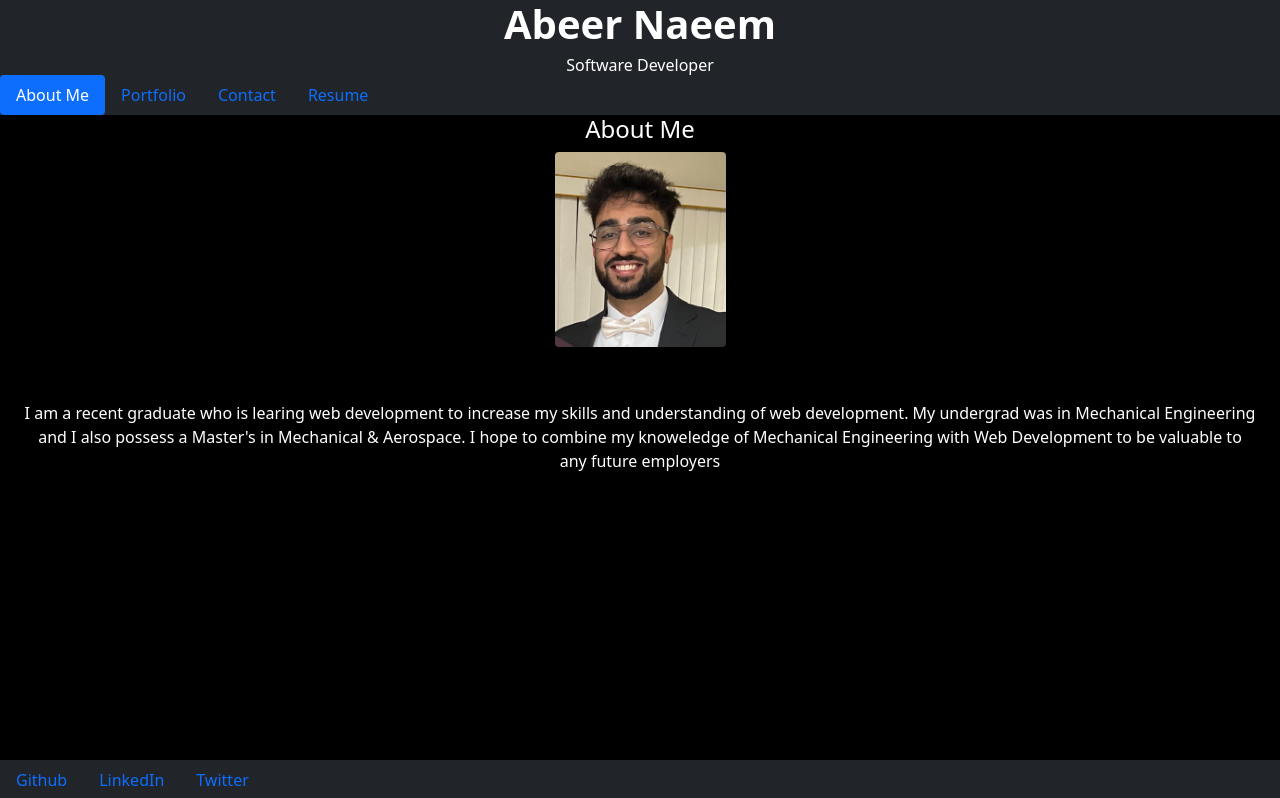
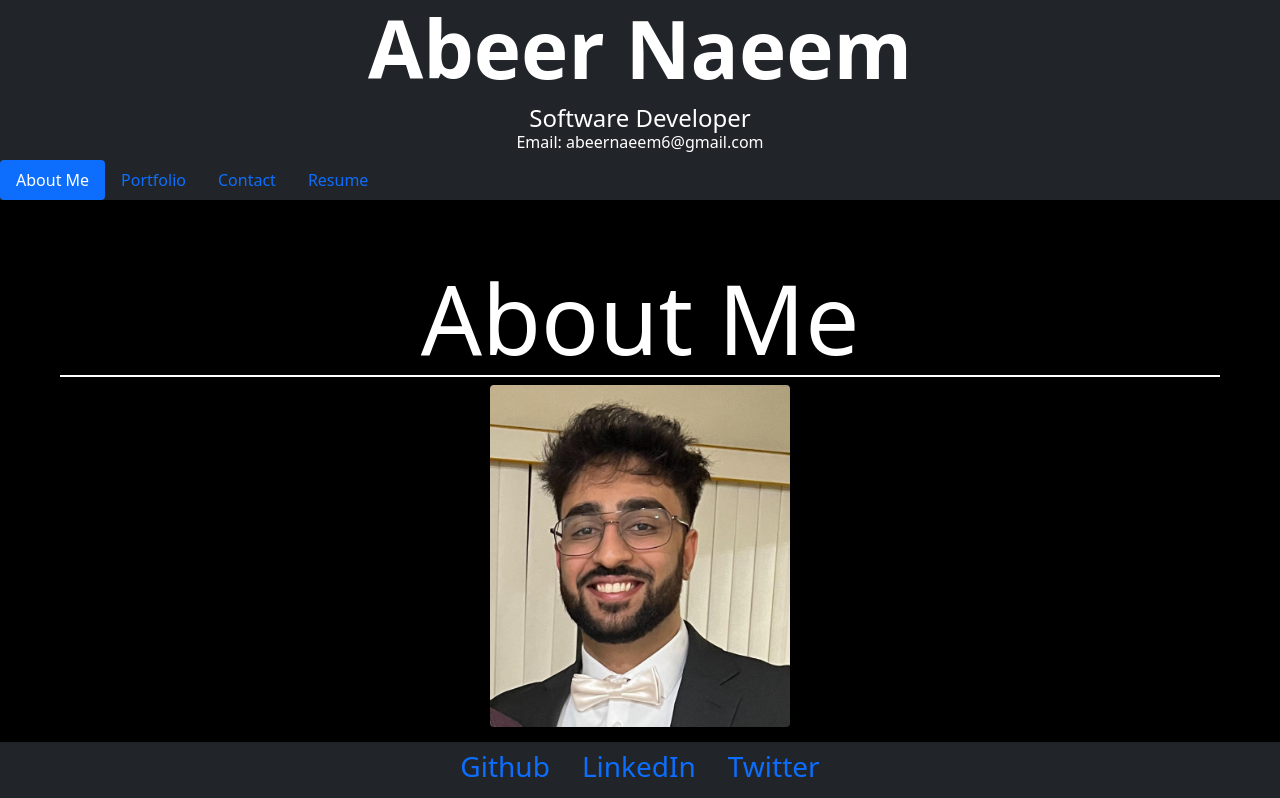
Before and after one commit to anaeem23/portfolio, a React (Create React App) app: page / in a window 1280 px wide. Shown: the top 798 px of the page. Built offline with nearby package versions, Linux system fonts and the light colour scheme.

Commit message:
Finishing touches to CSS

```diff
--- a/src/App.css
+++ b/src/App.css
@@ -9,5 +9,67 @@
 
 .Body {
   background-color: black;
+  margin: 60px;
+
 
 }
+
+.aboutMe {
+  font-size: 2rem;
+}
+
+.Name {
+  font-size: 5rem;
+}
+
+.title {
+  font-size: 4rem;
+}
+
+.titlePlus {
+  font-size: 6rem;
+  border-bottom: solid 2px white;
+}
+
+.footer {
+  position: fixed;
+  bottom: 0;
+  width: 100%;
+ height: fit-content;
+
+}
+
+
+.input {
+  margin-bottom: 20px;
+}
+
+.form {
+  width: 50%;
+}
+
+.skills {
+  font-size: 2rem;
+}
+
+@media (max-width:1000px)  {
+
+  .form {
+    width:100%;
+    font-size: 2rem;
+  }
+  .input {
+    height: 150px;
+  }
+  .textarea {
+    height: 300px;
+  }
+  .skills {
+    flex-direction: column;
+  }
+
+  .Nav {
+    font-size: 2rem;
+  }
+
+}
--- a/src/App.js
+++ b/src/App.js
@@ -9,12 +9,15 @@ function App() {
 
   return (
     <div className="App">
+      <>
       <Header setPage={setPage} />
-
+</>
       <div className="Body">
         <Render currentPage={page} />
       </div>
+      <>
       <Footer />
+      </>
     </div>
   );
 }
--- a/src/components/Body/AboutMe.js
+++ b/src/components/Body/AboutMe.js
@@ -6,17 +6,17 @@ export default function AboutMe() {
   return (
     <>
       <div className="bg-black">
-        <h4 className="text-white"> About Me</h4>
+        <h4 className="text-white titlePlus"> About Me</h4>
         <Figure className="">
           <Figure.Image
-            width={171}
-            height={180}
+            width={300}
+
             className="rounded float-start"
             src={myImage}
           />
         </Figure>
 
-        <p className="text-white m-4"> I am a recent graduate who is learing web development to increase my skills and understanding of web development. My undergrad was in Mechanical Engineering and I also possess a Master's in Mechanical & Aerospace. I hope to combine my knoweledge of Mechanical Engineering with Web Development to be valuable to any future employers</p>
+        <p className="text-white m-4 aboutMe"> I am a recent graduate who is learing web development to increase my skills and understanding of web development. My undergrad was in Mechanical Engineering and I also possess a Master's in Mechanical & Aerospace. I hope to combine my knoweledge of Mechanical Engineering with Web Development to be valuable to any future employers</p>
       </div>
     </>
   );
--- a/src/components/Body/Contact.js
+++ b/src/components/Body/Contact.js
@@ -38,15 +38,17 @@ export default function Contact() {
   }
 
   return (
-    <div className="h-100">
+    <div className="h-100 contact">
         <h1 className="text-white mb-5">You can Contact Me using the following form!</h1>
-      <form onSubmit={handleSubmit}>
+      <form onSubmit={handleSubmit} className="row justify-content-center form">
         <input
           placeholder="Name"
           name="name"
           type="text"
           value={form.name}
           onChange={handleChange}
+          className="input"
+
         ></input>
 
 <input
@@ -55,15 +57,29 @@ export default function Contact() {
           type="email"
           value={form.email}
           onChange={handleChange}
+          className="input"
         ></input>
 
-<input
+{/* <input
           placeholder="Message"
           name="message"
-          type="text"
+          type="textarea"
           value={form.message}
           onChange={handleChange}
-        ></input>
+          className="textarea"
+        ></input> */}
+
+        <textarea
+        placeholder="Message"
+        name="message"
+        value={form.message}
+        onChange={handleChange}
+        className="input textarea"
+        rows={4}
+        cols={50}
+        >
+
+        </textarea>
 
         <button
         type="submit"
--- a/src/components/Body/Resume.js
+++ b/src/components/Body/Resume.js
@@ -6,12 +6,12 @@ import ANresume from "../../Assets/Abeer_Naeem_Resume.pdf"
 export default function Resume() {
   return (
     <div>
-      <h1 className="text-white"> Skills</h1>
+      <h1 className="text-white titlePlus"> Skills</h1>
 
       <div class="container text-white">
-        <div class="row">
+        <div class="row skills">
           <div class="col">
-            <h4>HTML</h4>
+            <h4 className="title">HTML</h4>
             <ul style={{ listStyleType: "none" }}>
               <li>Basic/Advanced HTML</li>
               <li>jQuery</li>
@@ -19,7 +19,7 @@ export default function Resume() {
           </div>
           <div class="col">
             {" "}
-            <h4>CSS</h4>
+            <h4 className="title">CSS</h4>
             <ul style={{ listStyleType: "none" }}>
               <li>Bootstrap</li>
               <li>Tailwind</li>
@@ -29,7 +29,7 @@ export default function Resume() {
 
           <div class="col">
             {" "}
-            <h4>JavaScript</h4>
+            <h4 className="title">JavaScript</h4>
             <ul style={{ listStyleType: "none" }}>
               <li>Express.js</li>
               <li>React.js</li>
@@ -40,7 +40,7 @@ export default function Resume() {
 
           <div class="col">
             {" "}
-            <h4>DataBase </h4>
+            <h4 className="title">DataBase </h4>
             <ul style={{ listStyleType: "none" }}>
               <li>MySQL</li>
               <li>MongoDB</li>
--- a/src/components/footer.js
+++ b/src/components/footer.js
@@ -5,20 +5,23 @@ import { Nav } from "react-bootstrap";
 export default function Footer () {
 
     return (
-        <div className="fixed-bottom">
+        <div>
         <Nav
-        className="bg-dark text-white"
+        className="bg-dark text-white footer"
         onSelect={(key)=>{console.log(key)}}
         >
-            <Nav.Item>
-                <Nav.Link href={'https://github.com/'}> Github</Nav.Link>
+
+         < div className="m-auto d-inline-flex text-lg">
+              <Nav.Item>
+                <Nav.Link  href={'https://github.com/'}> <h3>Github</h3></Nav.Link>
             </Nav.Item>
             <Nav.Item>
-                <Nav.Link href={'https://www.linkedin.com/'}> LinkedIn</Nav.Link>
+                <Nav.Link href={'https://www.linkedin.com/'}><h3>LinkedIn</h3> </Nav.Link>
             </Nav.Item>
             <Nav.Item>
-                <Nav.Link href={'https://twitter.com/?lang=en'}> Twitter</Nav.Link>
+                <Nav.Link href={'https://twitter.com/?lang=en'}><h3>Twitter</h3> </Nav.Link>
             </Nav.Item>
+            </div>
         </Nav>
 
 
--- a/src/components/header.js
+++ b/src/components/header.js
@@ -11,11 +11,12 @@ export default function Header ({setPage}) {
     return (
         <div className="bg-dark">
         <div className="bg-dark m-0 text-white">
-        <h1 className="fw-bold">Abeer Naeem</h1>
-        <h6 className="fw-lighter m-0">Software Developer</h6>
+        <h1 className="fw-bold Name">Abeer Naeem</h1>
+        <h4 className="fw-lighter m-0">Software Developer</h4>
+        <h6>Email: abeernaeem6@gmail.com</h6>
         </div>
         <Nav
-        className="bg-dark text-white"
+        className="bg-dark text-white Nav"
         variant="pills"
         defaultActiveKey={'AboutMe'}
         onSelect={(key)=>{setPage(key)
```
Also changed, not shown: 1 other file (tests, documents, lock files or other folders).
